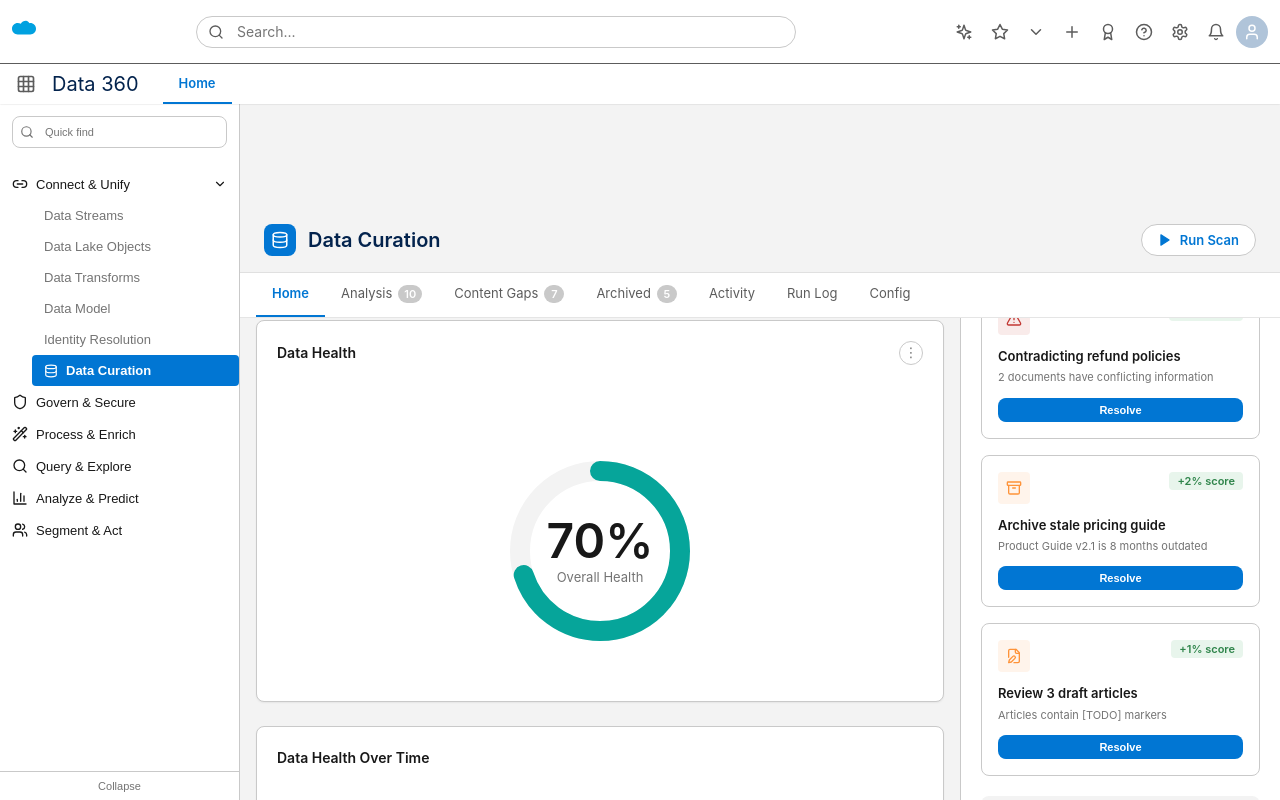
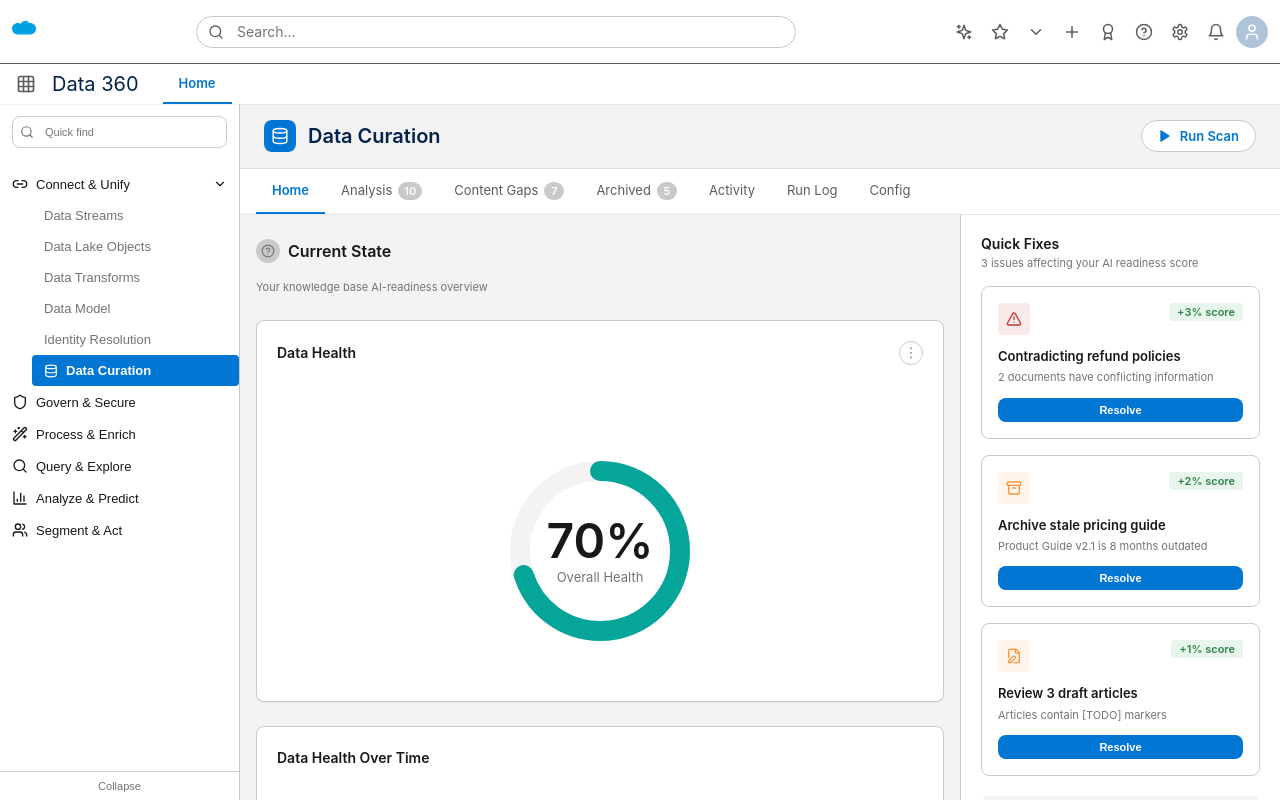
Before and after one commit to NoamVin602/TEST_Agent-ready-data, a Next.js app: page / in a window 1280 px wide. Built offline with nearby package versions, Linux system fonts and the light colour scheme.

Commit message:
Fix sticky positioning - PageHeader and TabNavigation now sticky relative to scrollable content area

```diff
--- a/app/components/shared/PageHeader.tsx
+++ b/app/components/shared/PageHeader.tsx
@@ -19,7 +19,7 @@
         minHeight: '64px',
         width: '100%',
         position: 'sticky',
-        top: '104px', // Sticks below Global Header (64px) + Global Navigation (40px)
+        top: '0', // Sticks to top of scrollable content area
         zIndex: 900,
         borderBottom: '1px solid #E0E0E0',
       }}
--- a/app/components/shared/TabNavigation.tsx
+++ b/app/components/shared/TabNavigation.tsx
@@ -26,7 +26,7 @@
         alignItems: 'center',
         width: '100%',
         position: 'sticky',
-        top: '168px', // Sticks below Global Header (64px) + Global Navigation (40px) + PageHeader (64px)
+        top: '64px', // Sticks below PageHeader (64px) within scrollable area
         zIndex: 899,
       }}
     >
```
